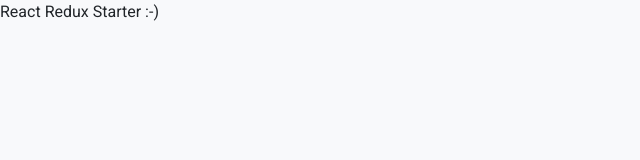
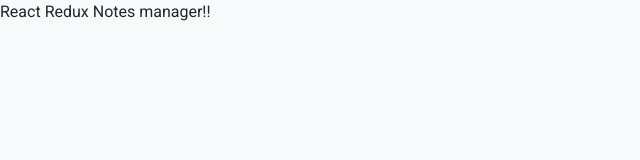
Before and after one commit to Aishwarya9425/React-redux-note-app-manager, a React (Create React App) app: page / in a window 1280 px wide. Shown: the top 160 px of the page, without its empty margins (0-640 px from the left). Built offline with nearby package versions, Linux system fonts and the light colour scheme.

Commit message:
Update App.jsx

```diff
--- a/src/App.jsx
+++ b/src/App.jsx
@@ -1,3 +1,3 @@
 export function App() {
-  return <div>React Redux Starter :-)</div>;
+  return <div>React Redux Notes manager!!</div>;
 }
```
